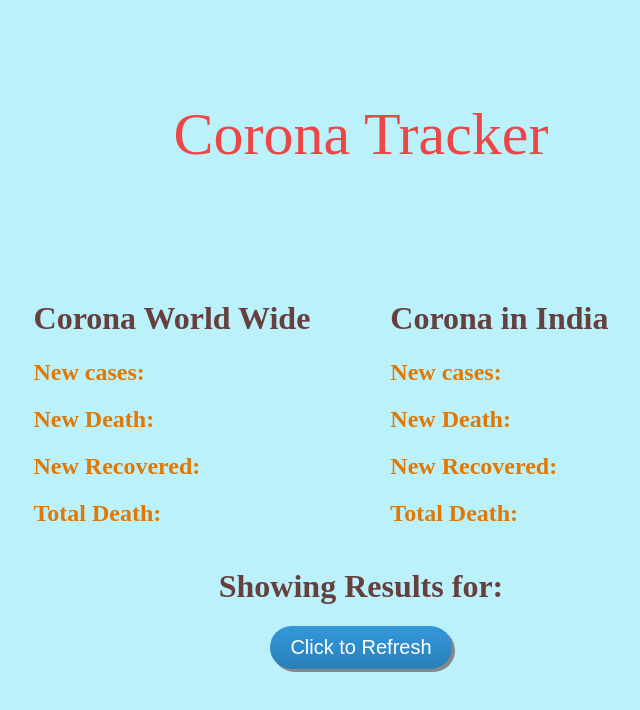
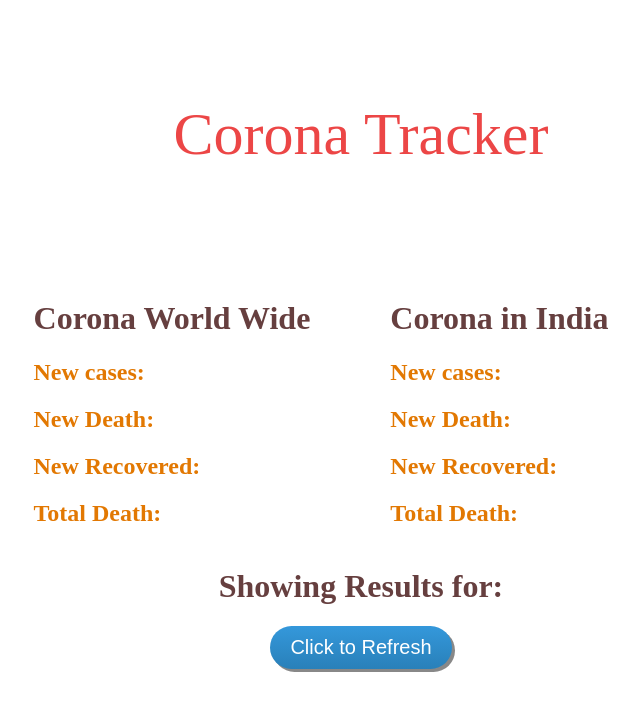
Before and after one commit to sapthagiri-web-dev/Covid-Tracker, a plain HTML site: page index.html in a window 1280 px wide. Shown: the whole page, without its empty margins (279-919 px from the left). Drawn offline with Linux system fonts and the light colour scheme.

Commit message:
corona tracker completed updated back ground color

```diff
--- a/styles/style.scss
+++ b/styles/style.scss
@@ -13,7 +13,7 @@ $results-color: #af0069;
 body {
   margin: 0;
   paddding: 0;
-  background-color: #bbf1fa;
+  background-color: #ehite;
 }
 
 header {
```
Also changed, not shown: styles/style.css, 1 other file.
